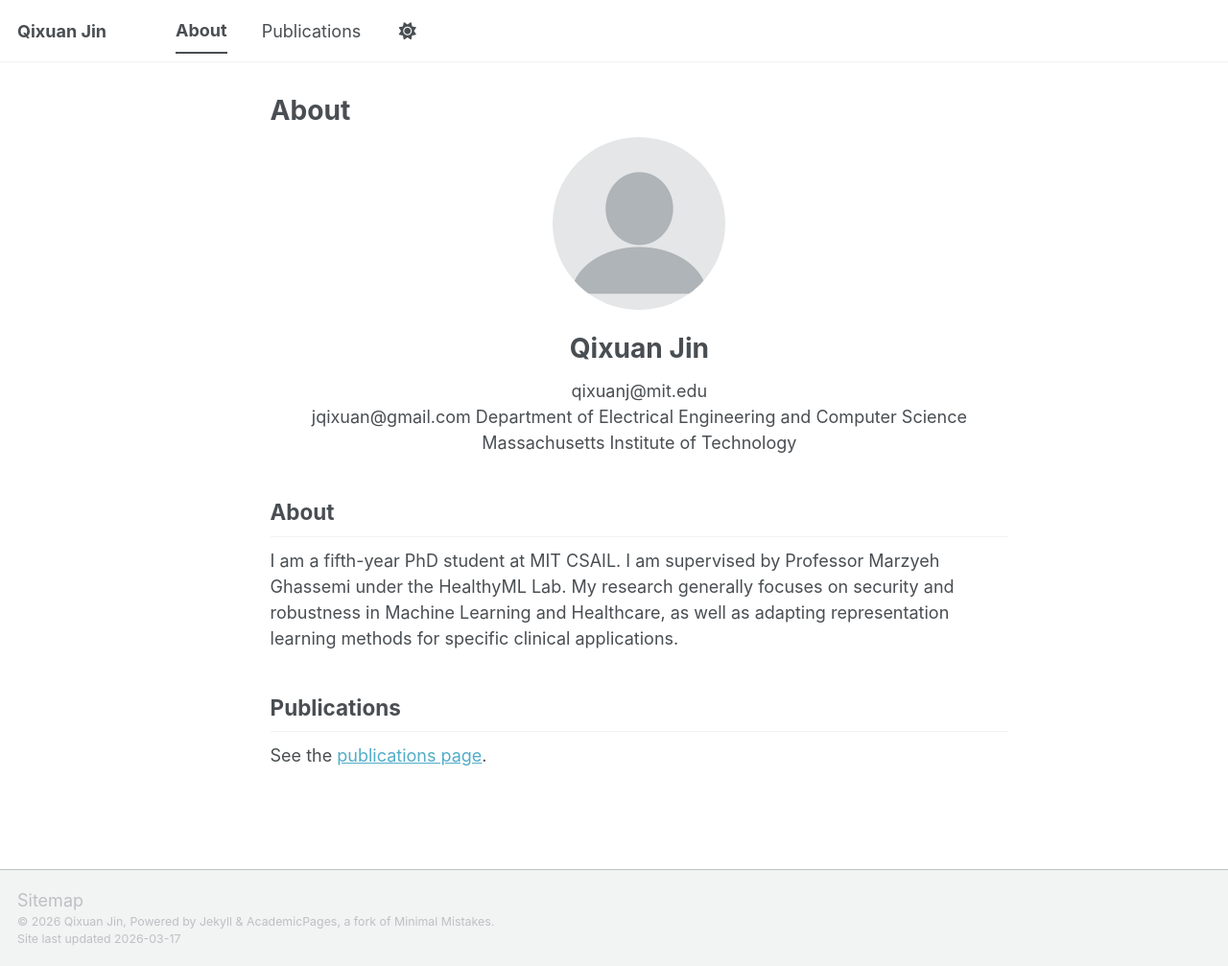
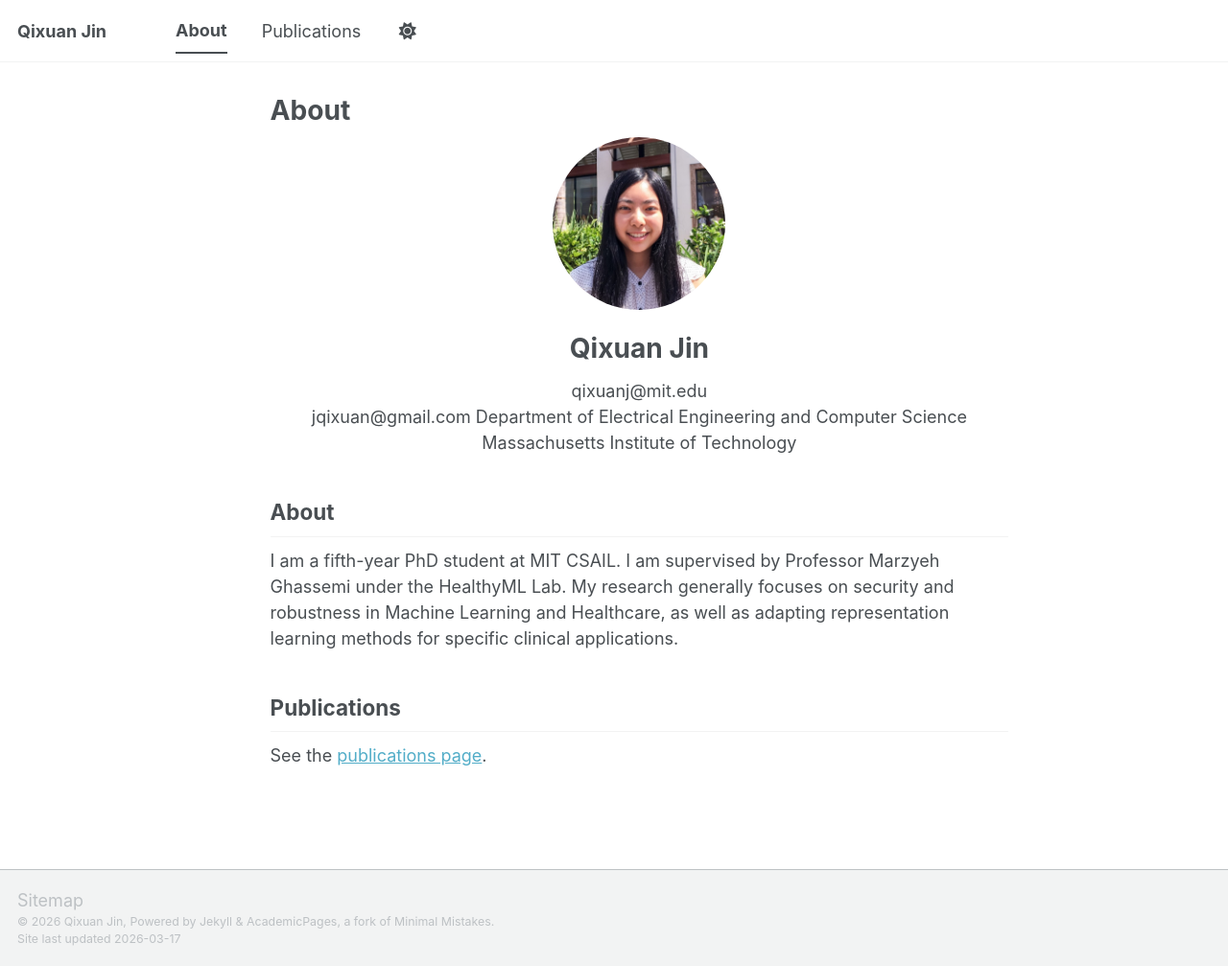
Before and after one commit to QixuanJin99/qixuanjin.github.io, a Jekyll site: the page built from _pages/about.md, in a window 1280 px wide and 1007 px high. Shown: the whole window at 96% size. Built offline with Jekyll 4.4.1, drawn with Linux system fonts in a browser that asks for light colours; a script bundle is joined from its source files by our own code; library files that are not in the unit come from our copies.

Commit message:
profile pic 1 about.md

```diff
--- a/_pages/about.md
+++ b/_pages/about.md
@@ -6,7 +6,7 @@ author_profile: false
 ---
 
 <p align="center">
-  <img src="/images/profile.png" alt="Qixuan Jin" width="180" style="border-radius: 50%;">
+  <img src="/images/profile_linkedin.jpeg" alt="Qixuan Jin" width="180" style="border-radius: 50%;">
 </p>
 
 <h1 align="center">Qixuan Jin</h1>
```
